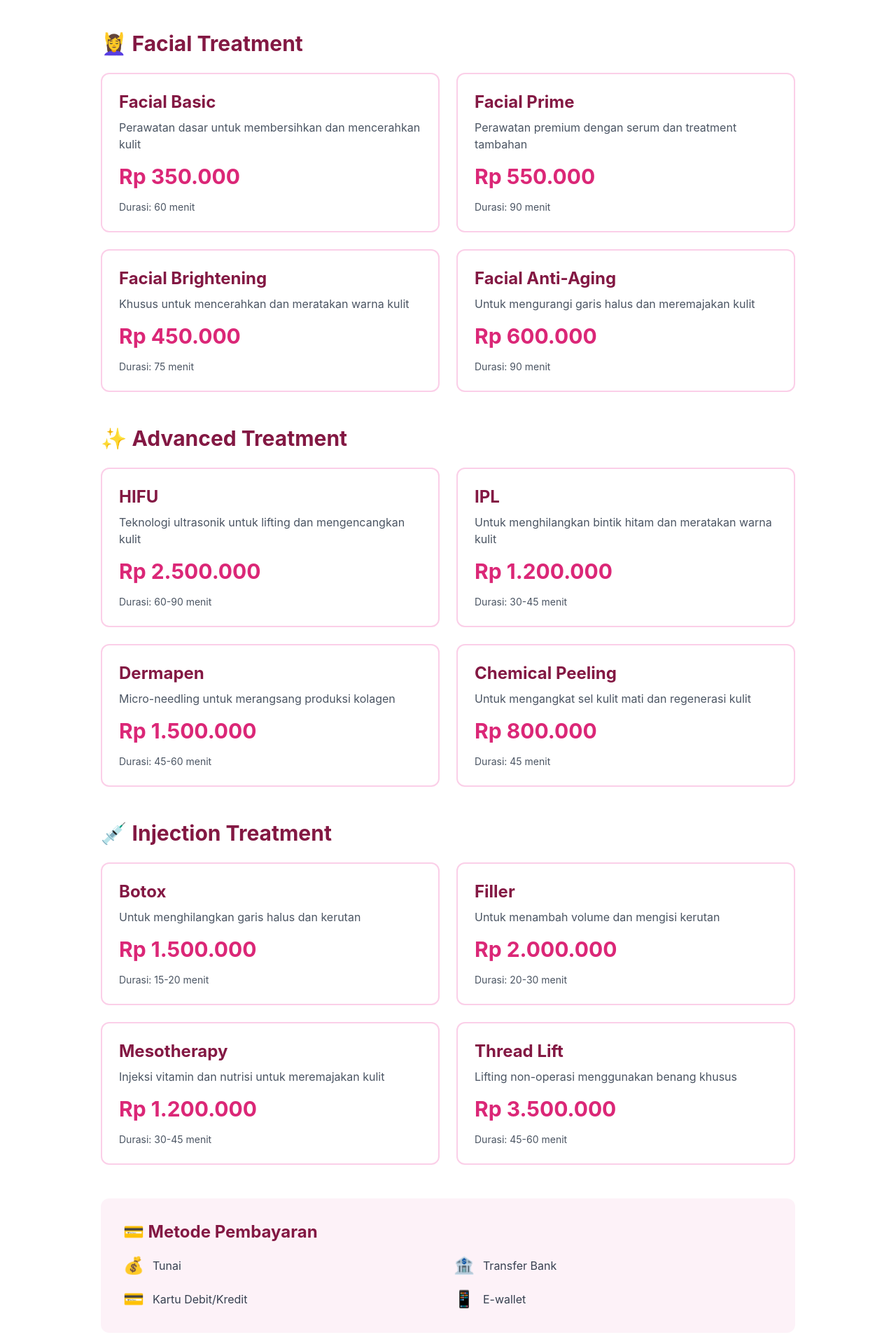
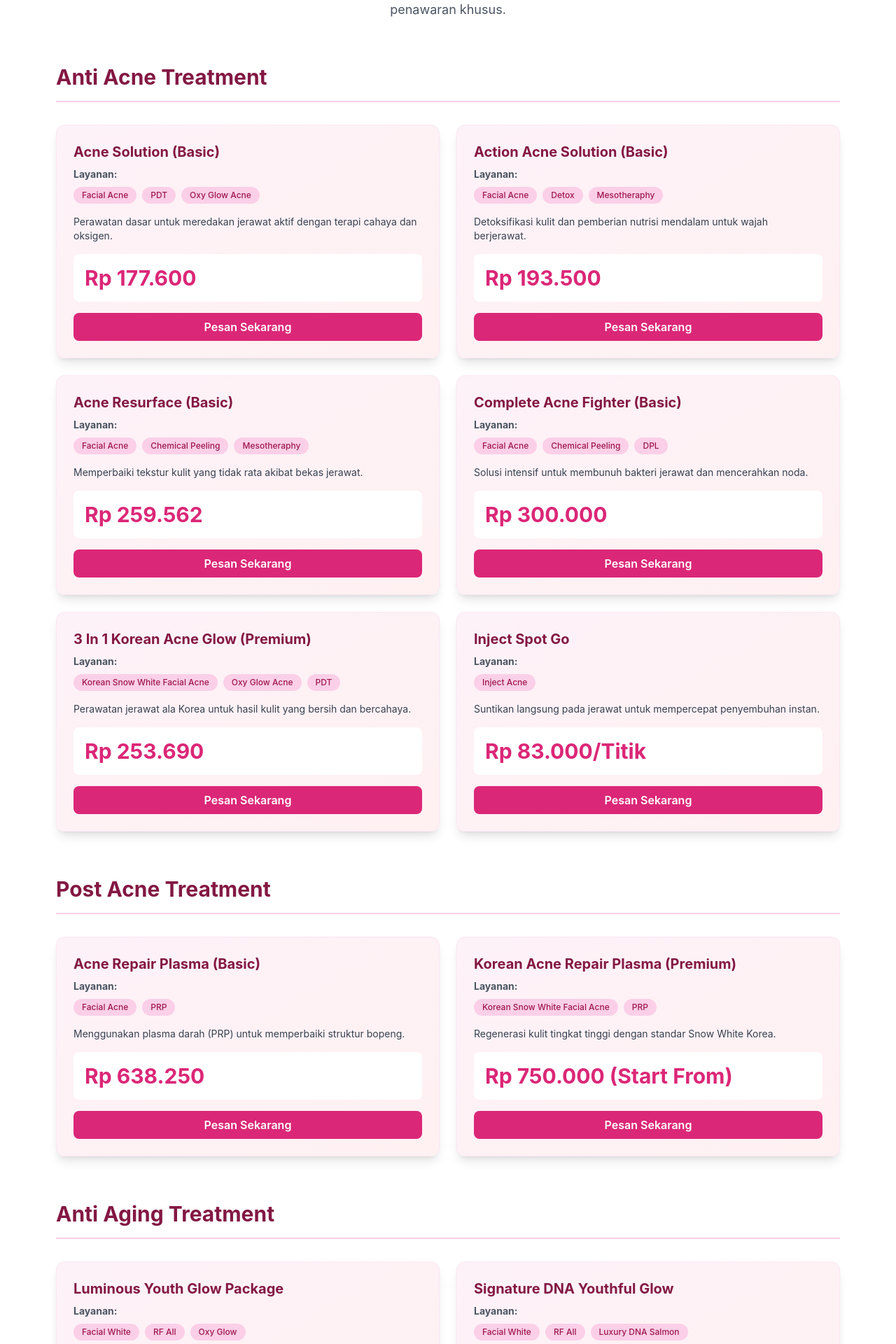
Before and after one commit to multimediadrw/KlinikPratamadrwestetika, a Next.js app: page /harga in a window 1280 px wide. Shown: the part 440-2360 px from the top of the page at 70% size. Built offline with nearby package versions, Linux system fonts and the light colour scheme.

Commit message:
Update harga page with actual treatment data from JSON

```diff
--- a/app/harga/page.tsx
+++ b/app/harga/page.tsx
@@ -1,140 +1,166 @@
 import Link from 'next/link';
 
 export default function HargaPage() {
+  const treatments = {
+    'Anti Acne Treatment': [
+      { nama: 'Acne Solution (Basic)', layanan: ['Facial Acne', 'PDT', 'Oxy Glow Acne'], harga: 'Rp 177.600', manfaat: 'Perawatan dasar untuk meredakan jerawat aktif dengan terapi cahaya dan oksigen.' },
+      { nama: 'Action Acne Solution (Basic)', layanan: ['Facial Acne', 'Detox', 'Mesotheraphy'], harga: 'Rp 193.500', manfaat: 'Detoksifikasi kulit dan pemberian nutrisi mendalam untuk wajah berjerawat.' },
+      { nama: 'Acne Resurface (Basic)', layanan: ['Facial Acne', 'Chemical Peeling', 'Mesotheraphy'], harga: 'Rp 259.562', manfaat: 'Memperbaiki tekstur kulit yang tidak rata akibat bekas jerawat.' },
+      { nama: 'Complete Acne Fighter (Basic)', layanan: ['Facial Acne', 'Chemical Peeling', 'DPL'], harga: 'Rp 300.000', manfaat: 'Solusi intensif untuk membunuh bakteri jerawat dan mencerahkan noda.' },
+      { nama: '3 In 1 Korean Acne Glow (Premium)', layanan: ['Korean Snow White Facial Acne', 'Oxy Glow Acne', 'PDT'], harga: 'Rp 253.690', manfaat: 'Perawatan jerawat ala Korea untuk hasil kulit yang bersih dan bercahaya.' },
+      { nama: 'Inject Spot Go', layanan: ['Inject Acne'], harga: 'Rp 83.000/Titik', manfaat: 'Suntikan langsung pada jerawat untuk mempercepat penyembuhan instan.' },
+    ],
+    'Post Acne Treatment': [
+      { nama: 'Acne Repair Plasma (Basic)', layanan: ['Facial Acne', 'PRP'], harga: 'Rp 638.250', manfaat: 'Menggunakan plasma darah (PRP) untuk memperbaiki struktur bopeng.' },
+      { nama: 'Korean Acne Repair Plasma (Premium)', layanan: ['Korean Snow White Facial Acne', 'PRP'], harga: 'Rp 750.000 (Start From)', manfaat: 'Regenerasi kulit tingkat tinggi dengan standar Snow White Korea.' },
+    ],
+    'Anti Aging Treatment': [
+      { nama: 'Luminous Youth Glow Package', layanan: ['Facial White', 'RF All', 'Oxy Glow'], harga: 'Rp 291.500', manfaat: 'Mengencangkan kulit wajah dan memberikan efek kilau muda.' },
+      { nama: 'Signature DNA Youthful Glow', layanan: ['Facial White', 'RF All', 'Luxury DNA Salmon'], harga: 'Rp 723.500', manfaat: 'Peremajaan kulit menggunakan DNA Salmon untuk hasil kulit kenyal.' },
+      { nama: 'Platinum Anti-Aging & Radiance', layanan: ['Korean Snow White Facial White', 'RF All', 'Luxury DNA Salmon'], harga: 'Rp 389.665', manfaat: 'Kombinasi premium untuk mengangkat kulit kendur dan mencerahkan.' },
+    ],
+    'Flex Pigment Treatment': [
+      { nama: 'Signature Melasma Renewal Package', layanan: ['Facial White', 'DPL Pigment', 'PICO Pigment Removal'], harga: 'Rp 466.000', manfaat: 'Menghilangkan flek hitam membandel dengan teknologi laser PICO.' },
+      { nama: 'Luxe Snow White Pico Glow', layanan: ['Korean Snow White Facial White', 'PICO Pigment Removal', 'DPL Pigment'], harga: 'Rp 564.490', manfaat: 'Teknologi laser tercanggih untuk wajah bersih dari pigmentasi.' },
+    ],
+    'Glow Skin Treatment': [
+      { nama: 'Crystal White Glow Care', layanan: ['Facial White', 'PDT', 'Oxy Glow'], harga: 'Rp 177.600', manfaat: 'Menjaga kecerahan kulit agar tetap putih bersih.' },
+      { nama: 'Platinum Radiance Glow', layanan: ['Facial White', 'Skin Booster'], harga: 'Rp 475.000', manfaat: 'Meningkatkan kualitas kulit secara instan agar tampak bercahaya.' },
+    ],
+    'Body Treatment': [
+      { nama: 'Glow Relax Package', layanan: ['Massage', 'Lulur'], harga: 'Rp 199.000', manfaat: 'Memberikan relaksasi tubuh dan kehalusan kulit.' },
+      { nama: 'Milk Luxury Body Spa', layanan: ['Massage', 'Lulur', 'Milk Bath'], harga: 'Rp 250.000', manfaat: 'Melembapkan dan memutihkan kulit tubuh dengan mandi susu.' },
+      { nama: 'Detox Relaxation Spa', layanan: ['Massage', 'Lulur', 'Sauna'], harga: 'Rp 250.000', manfaat: 'Mengeluarkan racun tubuh melalui uap sauna.' },
+    ],
+    'Lymphatic Treatment': [
+      { nama: 'Full Body Lymphatic Massage', layanan: ['Detoksifikasi', 'Metabolisme'], harga: 'Rp 400.000', manfaat: 'Mempercepat pemulihan tubuh dan memperbaiki metabolisme.' },
+      { nama: 'Lymphatic Slimming Massage', layanan: ['Slimming', 'Cellulite Reduction'], harga: 'Rp 200.000', manfaat: 'Membantu mengecilkan tubuh dan mengurangi selulit.' },
+    ],
+    'Hair Treatment': [
+      { nama: 'Silky Glow Hair Spa', layanan: ['Hair Spa'], harga: 'Rp 78.000', manfaat: 'Memberikan kilau dan kelembutan pada rambut.' },
+      { nama: 'Luxe Hair Treatment Package', layanan: ['Hairspa', 'Catok', 'Vitamin'], harga: 'Rp 150.000', manfaat: 'Perawatan rambut lengkap untuk hasil yang rapi dan sehat.' },
+    ],
+    'Nail Hand Foot Aesthetic': [
+      { nama: 'Manicure Spa', layanan: ['Manicure Spa'], harga: 'Rp 145.000', manfaat: 'Perawatan kuku tangan lengkap agar tampak cantik.' },
+      { nama: 'Pedicure Spa Callus Remover', layanan: ['Pedicure', 'Callus Removal'], harga: 'Rp 170.000', manfaat: 'Membersihkan kuku kaki dan menghilangkan kulit kapalan.' },
+    ],
+  };
+
   return (
     <main>
       <section className="bg-gradient-to-r from-pink-600 to-pink-500 text-white py-20">
         <div className="max-w-4xl mx-auto px-4 text-center">
-          <h1 className="text-5xl font-bold mb-4">Harga & Paket</h1>
-          <p className="text-xl">Harga kompetitif dengan kualitas terbaik</p>
+          <h1 className="text-5xl font-bold mb-4">Daftar Harga & Paket</h1>
+          <p className="text-xl">Harga kompetitif dengan kualitas treatment terbaik</p>
         </div>
       </section>
 
       <section className="py-20 bg-white">
-        <div className="max-w-5xl mx-auto px-4">
-          <p className="text-center text-gray-600 mb-12">Kami menawarkan harga yang kompetitif dan terjangkau dengan kualitas treatment terbaik</p>
+        <div className="max-w-6xl mx-auto px-4">
+          <p className="text-center text-gray-600 mb-16 text-lg">
+            Kami menawarkan berbagai paket treatment dengan harga yang kompetitif dan kualitas terbaik. Hubungi kami untuk konsultasi dan penawaran khusus.
+          </p>
 
-          <div className="mb-12">
-            <h2 className="text-3xl font-bold text-pink-900 mb-6">💆‍♀️ Facial Treatment</h2>
+          <div className="space-y-16">
+            {Object.entries(treatments).map(([category, items]) => (
+              <div key={category}>
+                <h2 className="text-3xl font-bold text-pink-900 mb-8 pb-4 border-b-2 border-pink-200">
+                  {category}
+                </h2>
                 <div className="grid md:grid-cols-2 gap-6">
-              <div className="border-2 border-pink-200 rounded-xl p-6">
-                <h3 className="text-2xl font-bold text-pink-900 mb-2">Facial Basic</h3>
-                <p className="text-gray-600 mb-4">Perawatan dasar untuk membersihkan dan mencerahkan kulit</p>
-                <p className="text-3xl font-bold text-pink-600 mb-4">Rp 350.000</p>
-                <p className="text-sm text-gray-600">Durasi: 60 menit</p>
-              </div>
-              <div className="border-2 border-pink-200 rounded-xl p-6">
-                <h3 className="text-2xl font-bold text-pink-900 mb-2">Facial Prime</h3>
-                <p className="text-gray-600 mb-4">Perawatan premium dengan serum dan treatment tambahan</p>
-                <p className="text-3xl font-bold text-pink-600 mb-4">Rp 550.000</p>
-                <p className="text-sm text-gray-600">Durasi: 90 menit</p>
-              </div>
-              <div className="border-2 border-pink-200 rounded-xl p-6">
-                <h3 className="text-2xl font-bold text-pink-900 mb-2">Facial Brightening</h3>
-                <p className="text-gray-600 mb-4">Khusus untuk mencerahkan dan meratakan warna kulit</p>
-                <p className="text-3xl font-bold text-pink-600 mb-4">Rp 450.000</p>
-                <p className="text-sm text-gray-600">Durasi: 75 menit</p>
-              </div>
-              <div className="border-2 border-pink-200 rounded-xl p-6">
-                <h3 className="text-2xl font-bold text-pink-900 mb-2">Facial Anti-Aging</h3>
-                <p className="text-gray-600 mb-4">Untuk mengurangi garis halus dan meremajakan kulit</p>
-                <p className="text-3xl font-bold text-pink-600 mb-4">Rp 600.000</p>
-                <p className="text-sm text-gray-600">Durasi: 90 menit</p>
-              </div>
+                  {items.map((item, idx) => (
+                    <div key={idx} className="bg-gradient-to-br from-pink-50 to-rose-50 rounded-xl p-6 shadow-lg hover:shadow-xl transition-shadow border border-pink-100">
+                      <h3 className="text-xl font-bold text-pink-900 mb-2">{item.nama}</h3>
+
+                      <div className="mb-4">
+                        <p className="text-sm text-gray-600 mb-2"><strong>Layanan:</strong></p>
+                        <div className="flex flex-wrap gap-2">
+                          {item.layanan.map((service, i) => (
+                            <span key={i} className="bg-pink-200 text-pink-800 text-xs px-3 py-1 rounded-full font-medium">
+                              {service}
+                            </span>
+                          ))}
                         </div>
                       </div>
 
-          <div className="mb-12">
-            <h2 className="text-3xl font-bold text-pink-900 mb-6">✨ Advanced Treatment</h2>
-            <div className="grid md:grid-cols-2 gap-6">
-              <div className="border-2 border-pink-200 rounded-xl p-6">
-                <h3 className="text-2xl font-bold text-pink-900 mb-2">HIFU</h3>
-                <p className="text-gray-600 mb-4">Teknologi ultrasonik untuk lifting dan mengencangkan kulit</p>
-                <p className="text-3xl font-bold text-pink-600 mb-4">Rp 2.500.000</p>
-                <p className="text-sm text-gray-600">Durasi: 60-90 menit</p>
+                      <p className="text-gray-700 mb-4 text-sm">{item.manfaat}</p>
+
+                      <div className="bg-white rounded-lg p-4 mb-4">
+                        <p className="text-3xl font-bold text-pink-600">{item.harga}</p>
                       </div>
-              <div className="border-2 border-pink-200 rounded-xl p-6">
-                <h3 className="text-2xl font-bold text-pink-900 mb-2">IPL</h3>
-                <p className="text-gray-600 mb-4">Untuk menghilangkan bintik hitam dan meratakan warna kulit</p>
-                <p className="text-3xl font-bold text-pink-600 mb-4">Rp 1.200.000</p>
-                <p className="text-sm text-gray-600">Durasi: 30-45 menit</p>
+
+                      <Link href="/kontak" className="inline-block w-full text-center bg-pink-600 hover:bg-pink-700 text-white font-semibold py-2 px-4 rounded-lg transition-colors">
+                        Pesan Sekarang
+                      </Link>
                     </div>
-              <div className="border-2 border-pink-200 rounded-xl p-6">
-                <h3 className="text-2xl font-bold text-pink-900 mb-2">Dermapen</h3>
-                <p className="text-gray-600 mb-4">Micro-needling untuk merangsang produksi kolagen</p>
-                <p className="text-3xl font-bold text-pink-600 mb-4">Rp 1.500.000</p>
-                <p className="text-sm text-gray-600">Durasi: 45-60 menit</p>
-              </div>
-              <div className="border-2 border-pink-200 rounded-xl p-6">
-                <h3 className="text-2xl font-bold text-pink-900 mb-2">Chemical Peeling</h3>
-                <p className="text-gray-600 mb-4">Untuk mengangkat sel kulit mati dan regenerasi kulit</p>
-                <p className="text-3xl font-bold text-pink-600 mb-4">Rp 800.000</p>
-                <p className="text-sm text-gray-600">Durasi: 45 menit</p>
+                  ))}
                 </div>
               </div>
-          </div>
-
-          <div className="mb-12">
-            <h2 className="text-3xl font-bold text-pink-900 mb-6">💉 Injection Treatment</h2>
-            <div className="grid md:grid-cols-2 gap-6">
-              <div className="border-2 border-pink-200 rounded-xl p-6">
-                <h3 className="text-2xl font-bold text-pink-900 mb-2">Botox</h3>
-                <p className="text-gray-600 mb-4">Untuk menghilangkan garis halus dan kerutan</p>
-                <p className="text-3xl font-bold text-pink-600 mb-4">Rp 1.500.000</p>
-                <p className="text-sm text-gray-600">Durasi: 15-20 menit</p>
-              </div>
-              <div className="border-2 border-pink-200 rounded-xl p-6">
-                <h3 className="text-2xl font-bold text-pink-900 mb-2">Filler</h3>
-                <p className="text-gray-600 mb-4">Untuk menambah volume dan mengisi kerutan</p>
-                <p className="text-3xl font-bold text-pink-600 mb-4">Rp 2.000.000</p>
-                <p className="text-sm text-gray-600">Durasi: 20-30 menit</p>
-              </div>
-              <div className="border-2 border-pink-200 rounded-xl p-6">
-                <h3 className="text-2xl font-bold text-pink-900 mb-2">Mesotherapy</h3>
-                <p className="text-gray-600 mb-4">Injeksi vitamin dan nutrisi untuk meremajakan kulit</p>
-                <p className="text-3xl font-bold text-pink-600 mb-4">Rp 1.200.000</p>
-                <p className="text-sm text-gray-600">Durasi: 30-45 menit</p>
-              </div>
-              <div className="border-2 border-pink-200 rounded-xl p-6">
-                <h3 className="text-2xl font-bold text-pink-900 mb-2">Thread Lift</h3>
-                <p className="text-gray-600 mb-4">Lifting non-operasi menggunakan benang khusus</p>
-                <p className="text-3xl font-bold text-pink-600 mb-4">Rp 3.500.000</p>
-                <p className="text-sm text-gray-600">Durasi: 45-60 menit</p>
+            ))}
           </div>
         </div>
+      </section>
+
+      {/* Payment Methods */}
+      <section className="py-20 bg-gradient-to-br from-pink-50 to-rose-50">
+        <div className="max-w-6xl mx-auto px-4">
+          <h2 className="text-4xl font-bold text-pink-900 text-center mb-12">💳 Metode Pembayaran</h2>
+          <div className="grid md:grid-cols-4 gap-6">
+            {[
+              { icon: '💰', name: 'Tunai' },
+              { icon: '🏦', name: 'Transfer Bank' },
+              { icon: '💳', name: 'Kartu Kredit/Debit' },
+              { icon: '📱', name: 'E-wallet (GCash, OVO, Dana)' },
+            ].map((method, i) => (
+              <div key={i} className="bg-white rounded-xl p-6 text-center shadow-lg">
+                <div className="text-5xl mb-3">{method.icon}</div>
+                <p className="font-semibold text-gray-800">{method.name}</p>
               </div>
+            ))}
+          </div>
+        </div>
+      </section>
 
-          <div className="bg-pink-50 p-8 rounded-xl">
-            <h3 className="text-2xl font-bold text-pink-900 mb-4">💳 Metode Pembayaran</h3>
-            <div className="grid md:grid-cols-2 gap-4">
-              <div className="flex items-center">
-                <span className="text-2xl mr-3">💰</span>
-                <span className="text-gray-700">Tunai</span>
+      {/* Contact Info */}
+      <section className="py-20 bg-white">
+        <div className="max-w-6xl mx-auto px-4">
+          <h2 className="text-4xl font-bold text-pink-900 text-center mb-12">📞 Hubungi Kami</h2>
+          <div className="grid md:grid-cols-3 gap-8">
+            <div className="bg-gradient-to-br from-pink-100 to-rose-100 rounded-xl p-8 text-center">
+              <div className="text-5xl mb-4">📍</div>
+              <h3 className="text-2xl font-bold text-pink-900 mb-2">Magelang</h3>
+              <p className="text-gray-700 mb-2">Jl. Diponegoro No. 123</p>
+              <p className="text-pink-600 font-semibold">(0274) 123-456</p>
             </div>
-              <div className="flex items-center">
-                <span className="text-2xl mr-3">🏦</span>
-                <span className="text-gray-700">Transfer Bank</span>
+            <div className="bg-gradient-to-br from-pink-100 to-rose-100 rounded-xl p-8 text-center">
+              <div className="text-5xl mb-4">📍</div>
+              <h3 className="text-2xl font-bold text-pink-900 mb-2">Purworejo</h3>
+              <p className="text-gray-700 mb-2">Jl. Ahmad Yani No. 456</p>
+              <p className="text-pink-600 font-semibold">(0275) 234-567</p>
             </div>
-              <div className="flex items-center">
-                <span className="text-2xl mr-3">💳</span>
-                <span className="text-gray-700">Kartu Debit/Kredit</span>
-              </div>
-              <div className="flex items-center">
-                <span className="text-2xl mr-3">📱</span>
-                <span className="text-gray-700">E-wallet</span>
-              </div>
+            <div className="bg-gradient-to-br from-pink-100 to-rose-100 rounded-xl p-8 text-center">
+              <div className="text-5xl mb-4">📍</div>
+              <h3 className="text-2xl font-bold text-pink-900 mb-2">Kutoarjo</h3>
+              <p className="text-gray-700 mb-2">Jl. Sudirman No. 789</p>
+              <p className="text-pink-600 font-semibold">(0274) 345-678</p>
             </div>
           </div>
         </div>
       </section>
 
-      <section className="bg-gradient-to-r from-pink-600 to-pink-500 text-white py-20">
+      {/* CTA */}
+      <section className="bg-gradient-to-r from-pink-600 to-rose-500 text-white py-20">
         <div className="max-w-4xl mx-auto px-4 text-center">
-          <h2 className="text-4xl font-bold mb-6">Dapatkan Konsultasi Gratis</h2>
-          <p className="text-xl mb-8">Hubungi kami sekarang untuk konsultasi gratis dan penawaran khusus</p>
-          <Link href="/kontak" className="bg-white text-pink-600 px-8 py-4 rounded-full text-lg font-semibold hover:bg-pink-50 inline-block">
-            Hubungi Kami Sekarang
+          <h2 className="text-4xl font-bold mb-6">Dapatkan Konsultasi Gratis!</h2>
+          <p className="text-xl mb-8">Hubungi kami sekarang untuk konsultasi dan penawaran spesial</p>
+          <div className="flex gap-4 justify-center flex-wrap">
+            <Link href="/kontak" className="bg-white text-pink-600 hover:bg-pink-50 px-8 py-4 rounded-full text-lg font-bold transition-all duration-300 shadow-lg hover:shadow-xl">
+              Hubungi Sekarang
             </Link>
+            <a href="https://wa.me/62857128599999" target="_blank" rel="noopener noreferrer" className="bg-green-500 hover:bg-green-600 text-white px-8 py-4 rounded-full text-lg font-bold transition-all duration-300 shadow-lg hover:shadow-xl">
+              💬 WhatsApp
+            </a>
+          </div>
         </div>
       </section>
     </main>
```
Lines whose indentation alone changed are shown as unchanged.
